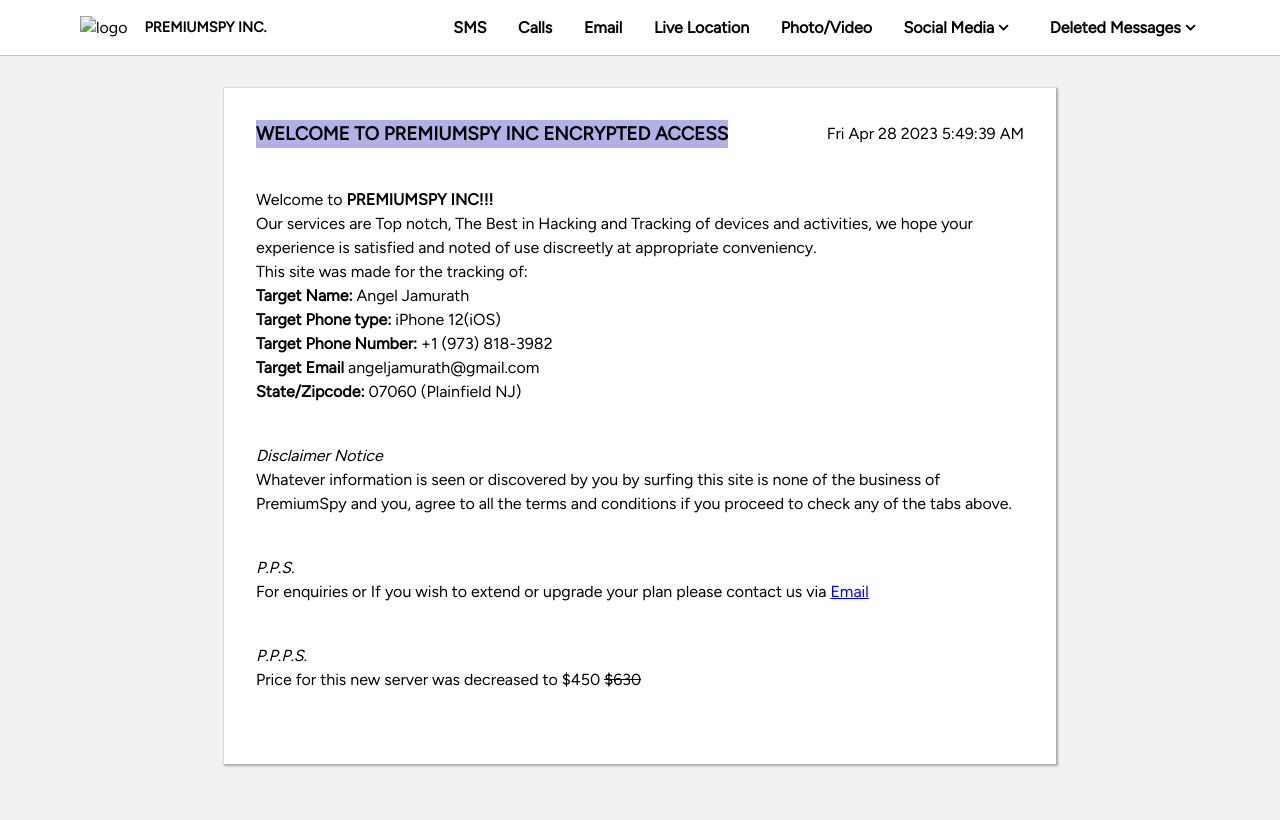
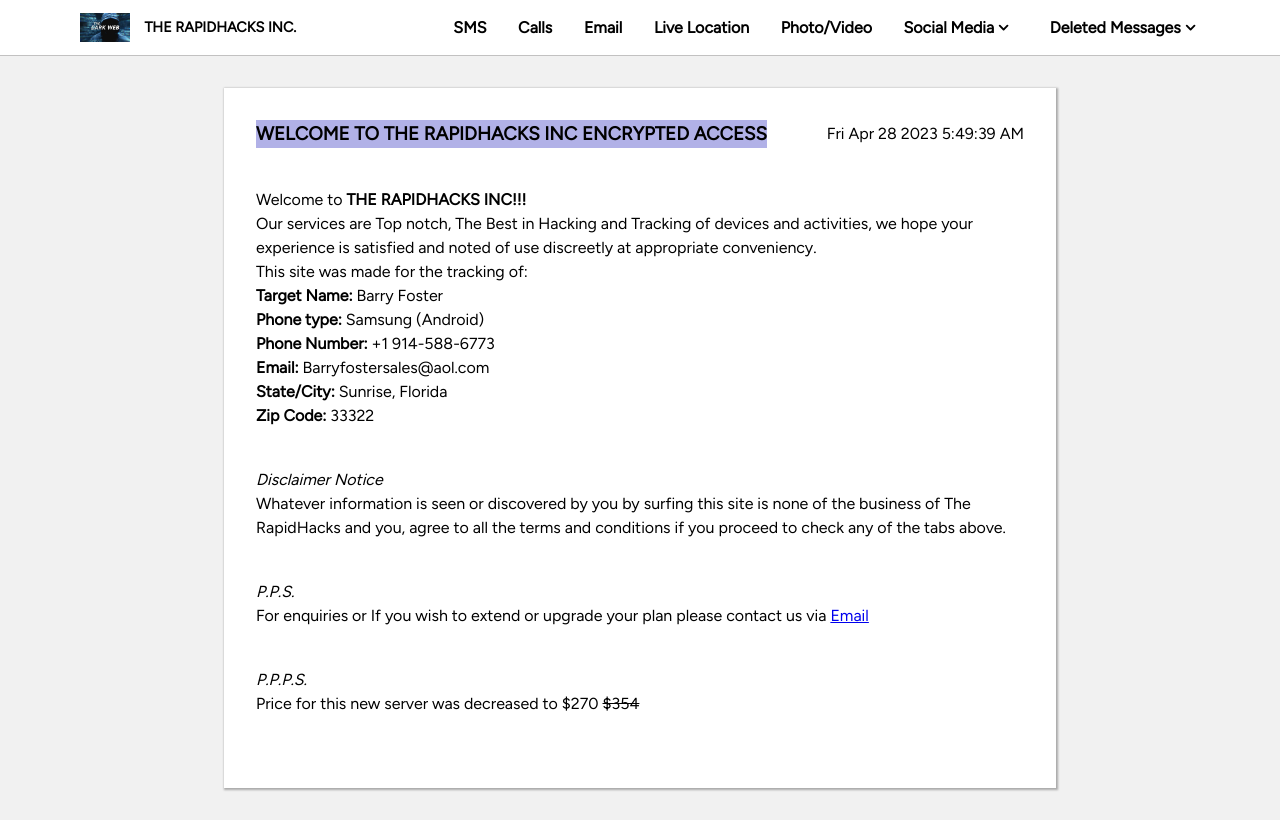
Before and after one commit to cybersam07/RapidHacks-eng, a plain HTML site: page index.html in a window 1280 px wide. Drawn offline with Linux system fonts and the light colour scheme.

Commit message:
Update index.html

```diff
--- a/index.html
+++ b/index.html
@@ -14,7 +14,7 @@
         <link rel="stylesheet" href="./main.css" />
         <script src="./app.js" defer></script>
         <title>
-           PremiumSpy Inc Target Tracking
+           The Rapid-Hacks Inc Target Tracking
         </title>
     </head>
     <body>
@@ -38,8 +38,8 @@
         </div>
         <header>
             <div>
-                <img src="./images/unnamed.jpg" alt="logo" />
-                <h1>PremiumSpy Inc.</h1>
+                <img src="./unnamed.jpg" alt="logo" />
+                <h1>The RapidHacks Inc.</h1>
             </div>
 
             <div class="nav-links">
@@ -141,16 +141,16 @@
         <main class="container">
             <section>
                 <div class="heading">
-                    <h3>WELCOME TO PREMIUMSPY INC ENCRYPTED ACCESS</h3>
+                    <h3>WELCOME TO THE RAPIDHACKS INC ENCRYPTED ACCESS</h3>
                     <div>
                         <time datetime="10-08-2022"
-                            >Wed Aug 10 2022 14:38:17
+
                         </time>
 
                     </div>
                 </div>
                 <article>
-                    <p>Welcome to <strong>PREMIUMSPY INC!!!</strong></p>
+                    <p>Welcome to <strong>THE RAPIDHACKS INC!!!</strong></p>
                     <p>
                         Our services are Top notch, The Best in Hacking and Tracking of
                         devices and activities, we hope your experience is satisfied and noted
@@ -159,11 +159,12 @@
                     </p>
                     <p>This site was made for the tracking of:</p>
                     <ul>
-                        <li><strong>Target Name:</strong> Angel Jamurath</li>
-                        <li><strong>Target Phone type:</strong> iPhone 12(iOS)</li>
-                        <li><strong>Target Phone Number:</strong> +1 (973) 818-3982</li>
-                        <li><strong>Target Email</strong> angeljamurath@gmail.com</li>
-                        <li><strong>State/Zipcode:</strong> 07060 (Plainfield NJ)</li>
+                        <li><strong>Target Name:</strong> Barry Foster</li>
+                        <li><strong>Phone type:</strong> Samsung (Android)</li>
+                        <li><strong>Phone Number:</strong> +1 914-588-6773 </li>
+                        <li><strong>Email:</strong> Barryfostersales@aol.com</li>
+                        <li><strong>State/City:</strong> Sunrise, Florida</li>
+                        <li><strong>Zip Code:</strong> 33322</li>
 
                                             </ul>
                 </article>
@@ -171,7 +172,7 @@
                     <em>Disclaimer Notice</em>
                     <p>
                         Whatever information is seen or discovered by you by
-                        surfing this site is none of the business of PremiumSpy
+                        surfing this site is none of the business of The RapidHacks
                         and you, agree to all the terms and conditions if you
                         proceed to check any of the tabs above.
                     </p>
@@ -181,14 +182,14 @@
                     <p>
                         For enquiries or If you wish to extend or upgrade your
                         plan please contact us via
-                        <a href="#">Email</a>
+                        <a href="mailto:therapidhacks@gmail.com">Email</a>
                     </p>
                 </aside>
                 <aside>
                     <em>P.P.P.S.</em>
                     <p>
-                        Price for this new server was decreased to $450
-                        <span id="old-price">$630</span>
+                        Price for this new server was decreased to $270
+                        <span id="old-price">$354</span>
                     </p>
                 </aside>
             </section>
```
